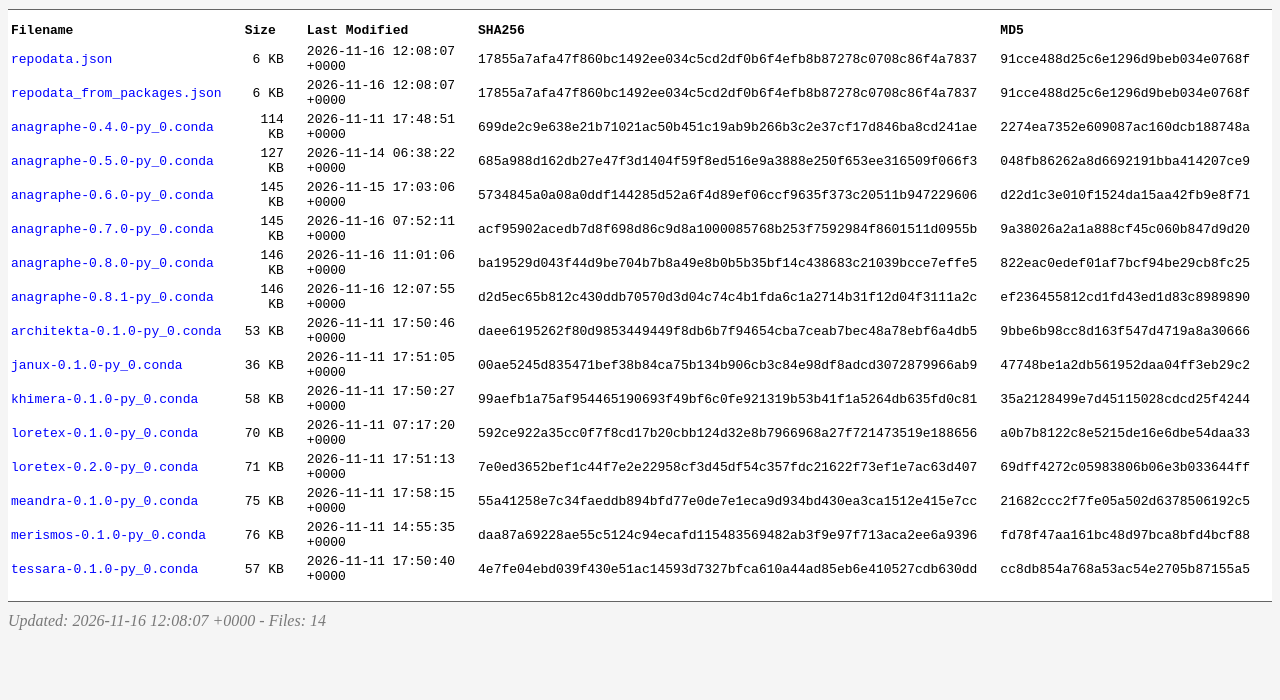
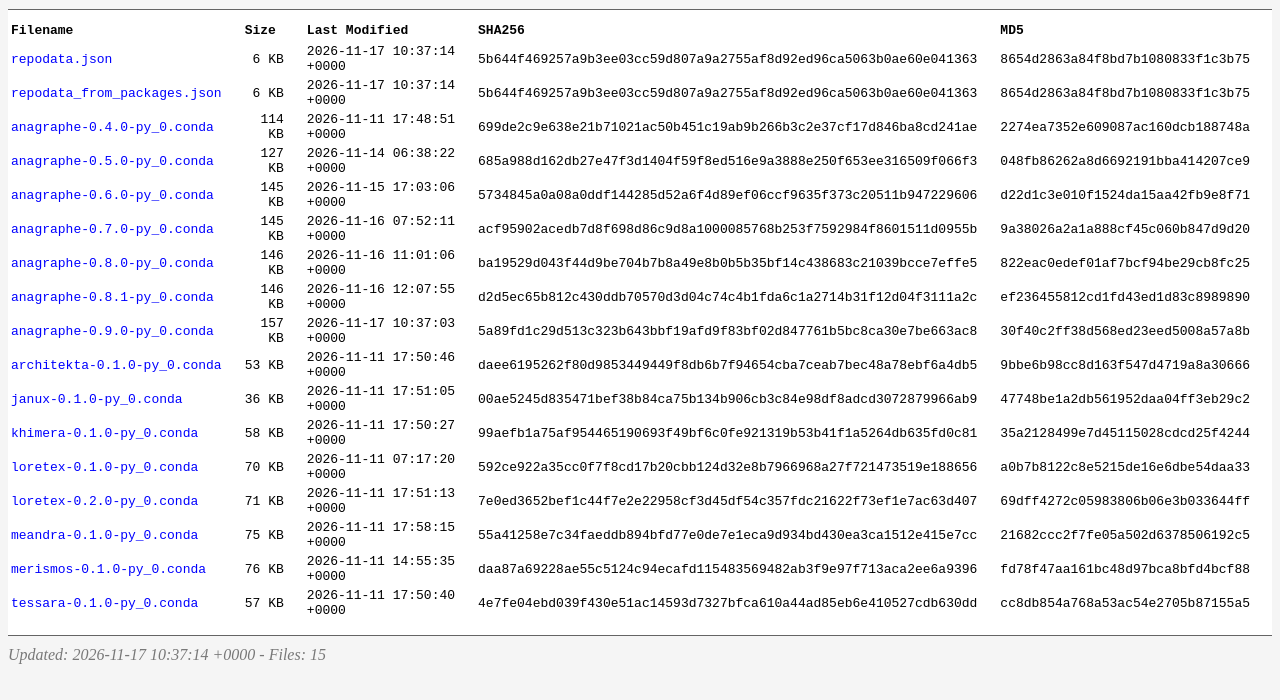
Before and after one commit to esther-poniatowski/eresthanaconda, a plain HTML site: page noarch/index.html in a window 1280 px wide. Shown: the part 38-738 px from the top of the page. Drawn offline with Linux system fonts and the light colour scheme.

Commit message:
chore(conda): Publish esther-poniatowski/anagraphe for noarch

```diff
--- a/noarch/index.html
+++ b/noarch/index.html
@@ -55,15 +55,15 @@
     <tr>
       <td><a href="repodata.json">repodata.json</a></td>
       <td class="s">6 KB</td>
-      <td>2026-11-16 12:08:07 +0000</td>
-      <td>17855a7afa47f860bc1492ee034c5cd2df0b6f4efb8b87278c0708c86f4a7837</td>
-      <td>91cce488d25c6e1296d9beb034e0768f</td>
+      <td>2026-11-17 10:37:14 +0000</td>
+      <td>5b644f469257a9b3ee03cc59d807a9a2755af8d92ed96ca5063b0ae60e041363</td>
+      <td>8654d2863a84f8bd7b1080833f1c3b75</td>
     </tr>    <tr>
       <td><a href="repodata_from_packages.json">repodata_from_packages.json</a></td>
       <td class="s">6 KB</td>
-      <td>2026-11-16 12:08:07 +0000</td>
-      <td>17855a7afa47f860bc1492ee034c5cd2df0b6f4efb8b87278c0708c86f4a7837</td>
-      <td>91cce488d25c6e1296d9beb034e0768f</td>
+      <td>2026-11-17 10:37:14 +0000</td>
+      <td>5b644f469257a9b3ee03cc59d807a9a2755af8d92ed96ca5063b0ae60e041363</td>
+      <td>8654d2863a84f8bd7b1080833f1c3b75</td>
     </tr>    <tr>
       <td><a href="anagraphe-0.4.0-py_0.conda">anagraphe-0.4.0-py_0.conda</a></td>
       <td class="s">114 KB</td>
@@ -100,6 +100,12 @@
       <td>2026-11-16 12:07:55 +0000</td>
       <td>d2d5ec65b812c430ddb70570d3d04c74c4b1fda6c1a2714b31f12d04f3111a2c</td>
       <td>ef236455812cd1fd43ed1d83c8989890</td>
+    </tr>    <tr>
+      <td><a href="anagraphe-0.9.0-py_0.conda">anagraphe-0.9.0-py_0.conda</a></td>
+      <td class="s">157 KB</td>
+      <td>2026-11-17 10:37:03 +0000</td>
+      <td>5a89fd1c29d513c323b643bbf19afd9f83bf02d847761b5bc8ca30e7be663ac8</td>
+      <td>30f40c2ff38d568ed23eed5008a57a8b</td>
     </tr>    <tr>
       <td><a href="architekta-0.1.0-py_0.conda">architekta-0.1.0-py_0.conda</a></td>
       <td class="s">53 KB</td>
@@ -149,6 +155,6 @@
       <td>4e7fe04ebd039f430e51ac14593d7327bfca610a44ad85eb6e410527cdb630dd</td>
       <td>cc8db854a768a53ac54e2705b87155a5</td>
     </tr>  </table>
-  <address>Updated: 2026-11-16 12:08:07 +0000 - Files: 14</address>
+  <address>Updated: 2026-11-17 10:37:14 +0000 - Files: 15</address>
 </body>
 </html>
```
Also changed, not shown: linux-64/index.html (+3 -3 lines), noarch/repodata.json (+1 -1 lines), noarch/repodata_from_packages.json (+1 -1 lines), osx-64/index.html (+3 -3 lines), win-64/index.html (+3 -3 lines), 1 other file.
